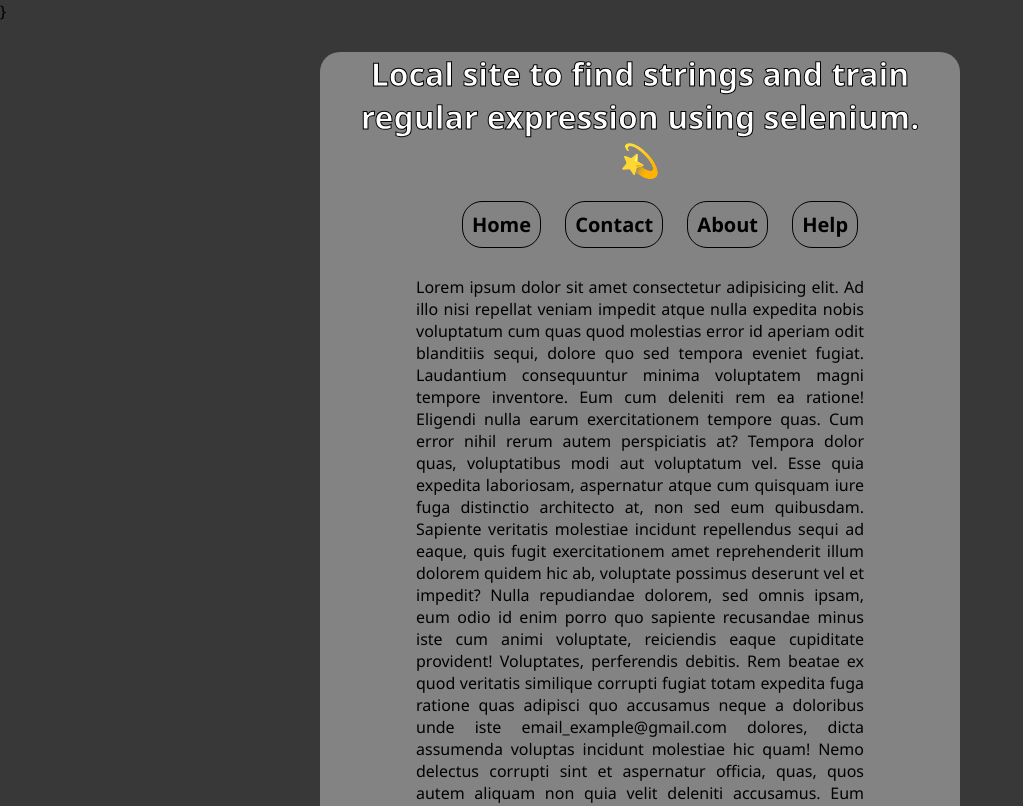
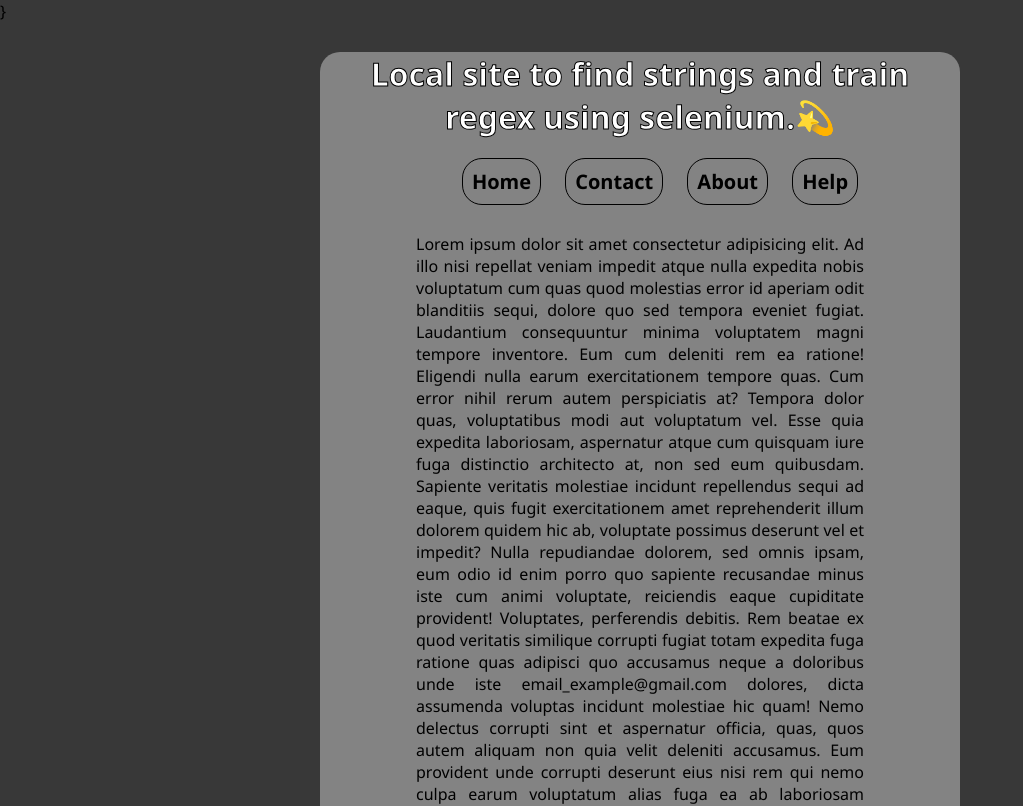
Before and after one commit to matiwan3/learning-python, a plain HTML site: page python/O_web_functional_selenium/index.html in a window 1280 px wide. Shown: the top 806 px of the page, without its empty margins (0-1023 px from the left). Drawn offline with Linux system fonts and the light colour scheme.

Commit message:
changes 8.10

```diff
--- a/python/O_web_functional_selenium/index.html
+++ b/python/O_web_functional_selenium/index.html
@@ -11,7 +11,7 @@
 }
 
     <div class="main">
-        <h1 >Local site to find strings and train regular expression using selenium.💫</h1>
+        <h1 >Local site to find strings and train regex using selenium.💫</h1>
         <div class="top-bar">
             <!-- Rounded switch -->
 
```
